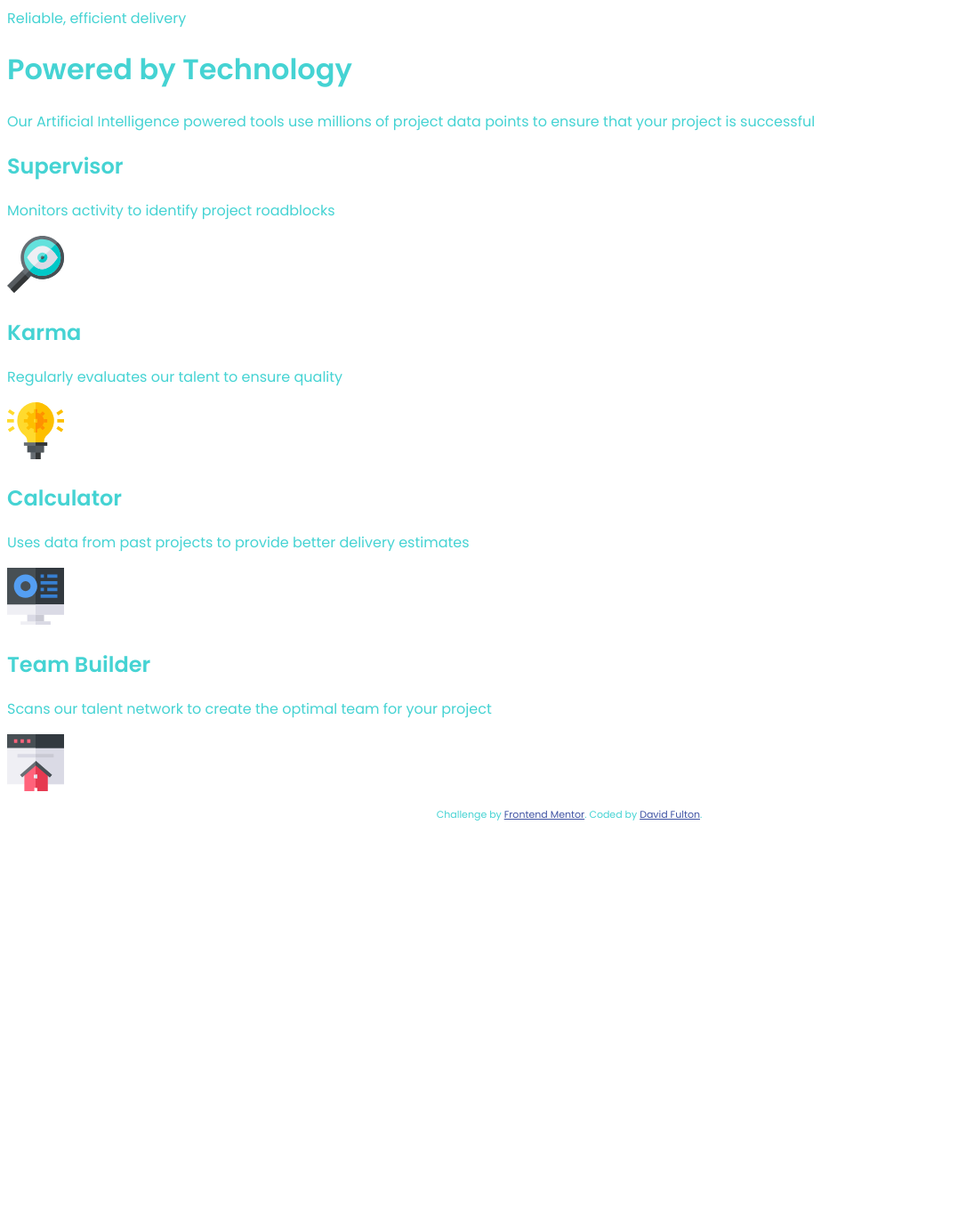
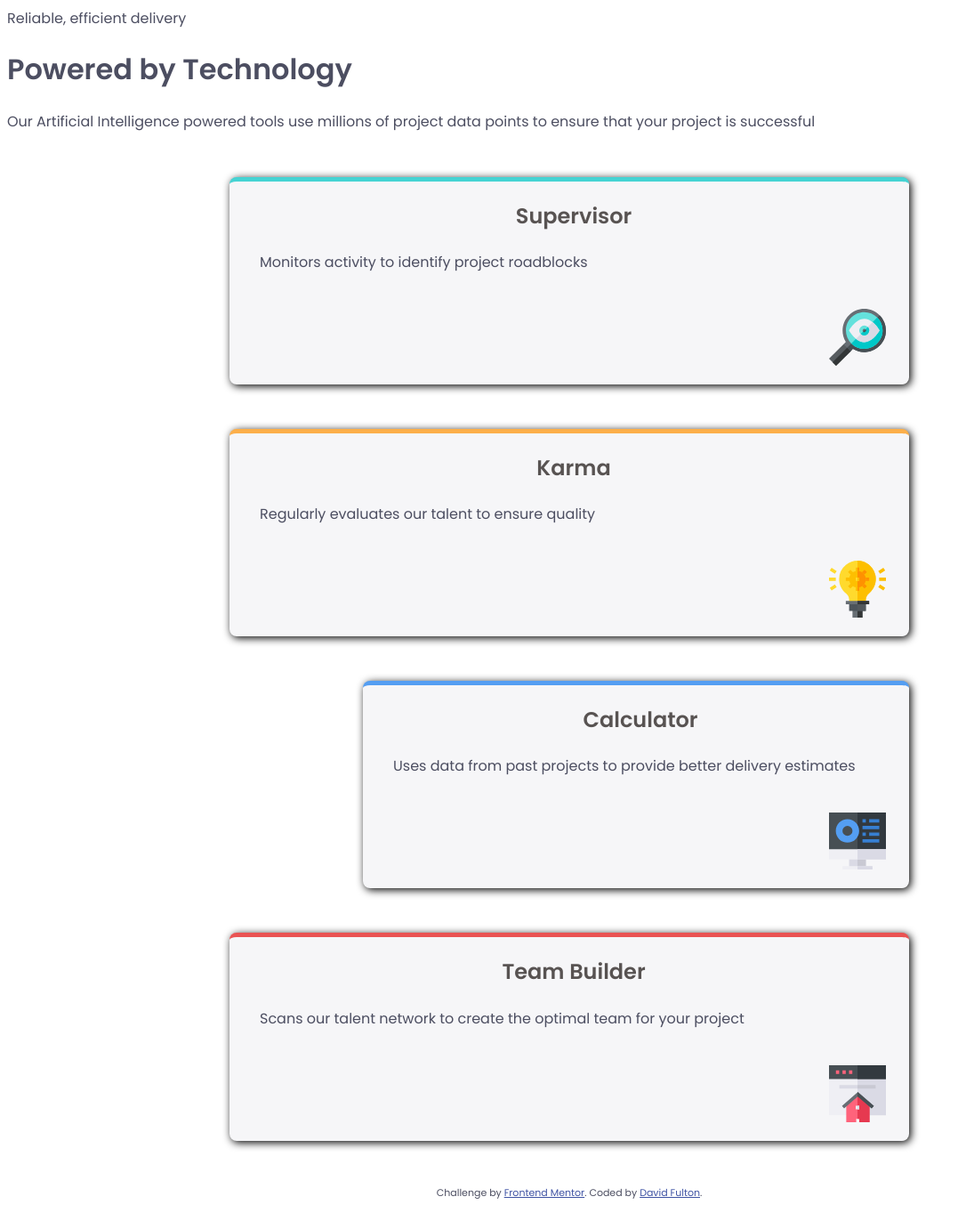
Before and after one commit to DJMF2015/ITPT, a web app: file week5/four-card-feature-section-master/index.html in a window 1280 px wide. Shown: the whole page at 89% size, without its empty margins (0-1086 px from the left). Before the commit the page ends 922 px from the top, so only its background shows below. Run offline with its HTML, style and script files only (its server is not run), Linux system fonts and the light colour scheme.

Commit message:
added addiotnal scss for card, containers and some text. additional tweks need to card layout positioning and flex display. seperate content tags needed

```diff
--- a/week5/four-card-feature-section-master/css/input.css
+++ b/week5/four-card-feature-section-master/css/input.css
@@ -1,4 +1,25 @@
 @import url("https://fonts.googleapis.com/css?family=Poppins:200,400,600&display=swap");
+* {
+  box-sizing: border-box;
+}
+
+h2 {
+  line-height: 1.6;
+  color: #585352;
+  text-align: center;
+}
+
+#root {
+  max-width: 1440px;
+  margin: 0 auto;
+}
+
+body {
+  font: 15px;
+  font-family: "Poppins", sans-serif;
+  color: #4c4e61;
+}
+
 .attribution {
   font-size: 11px;
   text-align: center;
@@ -8,10 +29,67 @@
   color: #3e52a3;
 }
 
-body {
-  font: 15px;
-  font-family: "Poppins", sans-serif;
-  color: #45d3d3;
+p {
+  padding: 0 1.5rem 1.5rem;
+  margin: 0;
+  color: #4c4e61;
+}
+
+img {
+  display: block;
+  margin: 1rem auto;
+  margin-right: 10px;
+  max-width: 100%;
+  float: right;
+  padding: 0 1rem;
+  padding-bottom: 5px;
+}
+
+.card {
+  min-width: 200px;
+  margin: 50px 250px;
+  background: #F6F6F8;
+  box-shadow: 2px 2px 10px black;
+  border-radius: 8px;
+  overflow: hidden;
+  transition: all 0.2 linear;
+}
+
+.card:hover {
+  box-shadow: 2px 8px 25px rgba(0, 0, 0, 0.15);
+  transform: translate3d(0, -2px, 0);
+}
+
+.supervisor {
+  border-top: 5px solid #45d3d3;
+  padding-left: 10px;
+}
+
+.calculator {
+  border-top: 5px solid #549ef2;
+  padding-left: 10px;
+  margin-left: 400px;
+}
+
+.karma {
+  border-top: 5px solid #fcaf4a;
+  padding-left: 10px;
+}
+
+.teambuilder {
+  border-top: 5px solid #ea5353;
+  padding-left: 10px;
+}
+
+@media screen and (min-width: 600px) {
+  .card {
+    flex: 1 1 calc(50% - 2rem);
+  }
+}
+@media screen and (min-width: 900px) {
+  .card {
+    flex: 1 1 calc(33% - 2rem);
+  }
 }
 
 /*# sourceMappingURL=input.css.map */
--- a/week5/four-card-feature-section-master/scss/input.scss
+++ b/week5/four-card-feature-section-master/scss/input.scss
@@ -1,10 +1,40 @@
 @import url('https://fonts.googleapis.com/css?family=Poppins:200,400,600&display=swap');
 $font-stack:  'Poppins', sans-serif;
-// ### Primary
+// ### Primary colours
 $primary-red: hsl(0, 78%, 62%);
 $primary-cyan:hsl(180, 62%, 55%);
 $primary-orange: hsl(34, 97%, 64%);
 $primary-blue: hsl(212, 86%, 64%);
+$primary-title: #585352;
+// ### Neutral
+$primary-very-dark-blue: hsl(234, 12%, 34%);
+$primary-grayish-blue: hsl(229, 6%, 66%);
+$primary-very-light-gray: hsl(0, 0%, 98%);
+
+// - Mobile: 375px
+// - Desktop: 1440px
+
+* {
+  box-sizing: border-box;
+}
+
+ h2 {
+  line-height: 1.6;
+  color: $primary-title;
+  text-align: center;
+}
+
+#root {
+  max-width: 1440px;
+  margin: 0 auto;
+}
+
+body{
+  font: 15px;
+  font-family: $font-stack;
+  color: $primary-very-dark-blue;
+  // background-color: $primary-blue;
+}
 
 .attribution {
   font-size: 11px; text-align: center;
@@ -13,14 +43,75 @@ $primary-blue: hsl(212, 86%, 64%);
   color: hsl(228, 45%, 44%);
 }
 
-body{
-  font: 15px;
-  font-family: $font-stack;
-  color: $primary-cyan;
-  // background-color: $primary-blue;
+p{
+  padding: 0 1.5rem 1.5rem;
+  margin: 0;
+  color: $primary-very-dark-blue;
 }
 
+img{
+  display: block;
+  margin: 1rem auto;
+  margin-right: 10px;
+  max-width: 100%;
+  float: right;
+  padding: 0 1.0rem;
+  padding-bottom: 5px;
+}
+
+.container{
+  // display: inline-flex;
+  // flex-wrap:  wrap;
+}
+
+.card{
+  min-width: 200px;
+  // margin: 50px 400px 50px 400px;
+  margin: 50px 250px;
+  background: #F6F6F8;
+  box-shadow: 2px 2px 10px rgba(0,0,0.1);
+  border-radius: 8px;
+  // border-top-style: dashed;
+  // text-align: center;
+  overflow: hidden;
+  transition: all .2 linear;
+}
+
+
+.card:hover{
+  box-shadow: 2px 8px 25px rgba(0,0,0,.15);
+  transform: translate3d(0,-2px, 0);
+}
+.supervisor{
+    border-top: 5px solid $primary-cyan;
+    padding-left: 10px;
+}
+.calculator{
+ border-top: 5px solid $primary-blue;
+ padding-left: 10px;
+ margin-left: 400px;
+}
+.karma{
+  border-top: 5px solid $primary-orange;
+  padding-left: 10px;
+}
+.teambuilder{
+  border-top: 5px solid $primary-red;
+  padding-left: 10px;
+}
 //sass --watch input.scss output.css
+@media screen and (min-width: 600px) {
+  .card {
+    flex: 1 1 calc(50% - 2rem);
+  }
+}
+
+@media screen and (min-width: 900px) {
+  .card {
+    flex: 1 1 calc(33% - 2rem);
+  }
+}
+
 
 //nesting example...
 // nav {
```
Also changed, not shown: 1 other file.
